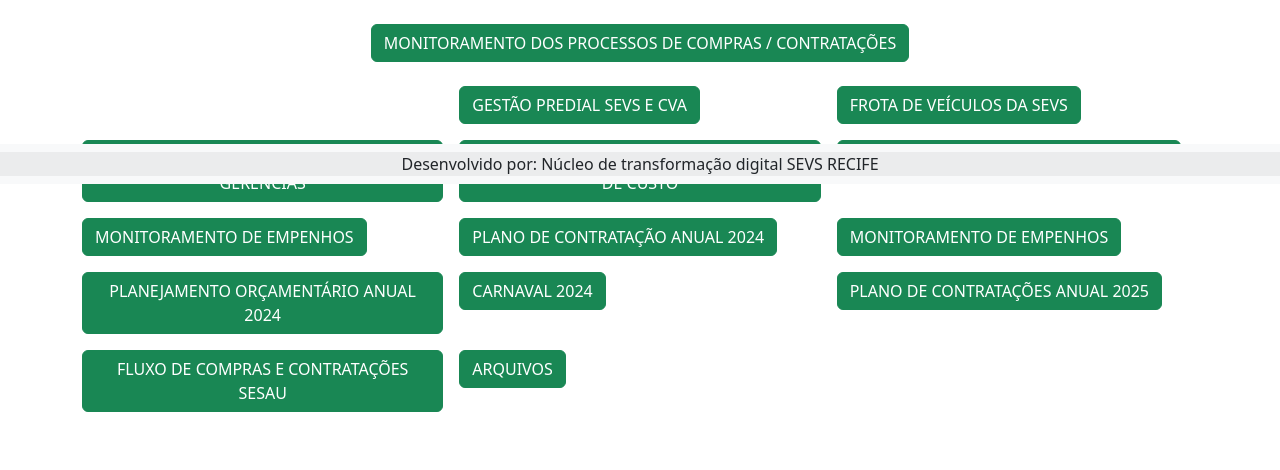
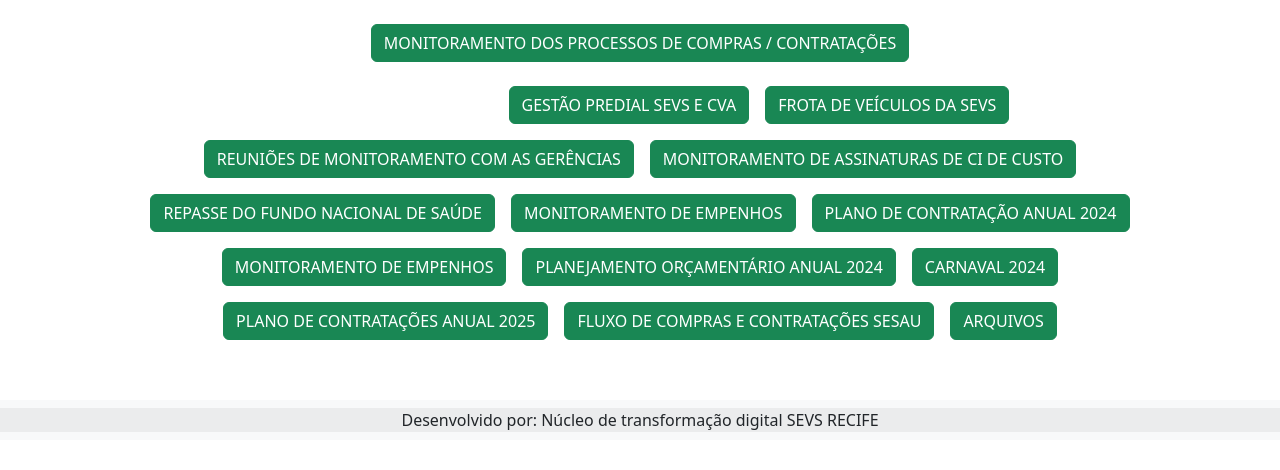
Before and after one commit to sevsrecife/gerenciadecompras, a plain HTML site: page index.html in a window 1280 px wide. Shown: the part 616-1086 px from the top of the page. After the commit the page ends 1056 px from the top, so only its background shows below. Drawn offline with nearby package versions, Linux system fonts and the light colour scheme.

Commit message:
alinhamento
alinhamento dos botoes e remoção do footer fixed

```diff
--- a/index.html
+++ b/index.html
@@ -30,54 +30,27 @@
         </div>
 
         <div class="container mt-4">
-            <div class="row row-cols-1 row-cols-md-2 row-cols-lg-3 g-3">
-                <div class="col">
+            <div class="d-flex flex-wrap gap-3 justify-content-center">
                 <button type="button" class="btn btn- btn-block"><a href="https://docs.google.com/spreadsheets/d/1N477d_jT7_Ktyz6VSQs-FWMoB7CkWK25/edit?gid=1276631766#gid=1276631766" class="text-decoration-none text-white">GESTÃO DE PESSOAS SEVS</a></button>
-                </div>
-                <div class="col">
                 <button type="button" class="btn btn-success btn-block"><a href="https://docs.google.com/spreadsheets/d/12N9dEjnfM5h-2rh87Y-0Az-ww8KxTPqGQooV7Xtvtt4/edit?gid=0#gid=0" class="text-decoration-none text-white">GESTÃO PREDIAL SEVS E CVA</a></button>
-                </div>
-                <div class="col">
                 <button type="button" class="btn btn-success btn-block"><a href="https://docs.google.com/spreadsheets/d/1yhf4mo7UPele8vp-hYLrdf5ShOUxtjj_qHmdqWwcBzY/edit?gid=0#gid=0" class="text-decoration-none text-white">FROTA DE VEÍCULOS DA SEVS</a></button>
-                </div>
-                <div class="col">
                 <button type="button" class="btn btn-success btn-block"><a href="https://docs.google.com/spreadsheets/d/1f4hvpOqYX7V_kjxqOHx8H9eMO5SWXEPY7Tpby-RMge8/edit?gid=777082533#gid=777082533" class="text-decoration-none text-white">REUNIÕES DE MONITORAMENTO COM AS GERÊNCIAS</a></button>
-                </div>
-                <div class="col">
                 <button type="button" class="btn btn-success btn-block"><a href="https://docs.google.com/spreadsheets/d/1M-pz3E3di4X4JHlMoHgKQSFd5jKCgYjyZW3r1OVGO50/edit?gid=0#gid=0" class="text-decoration-none text-white">MONITORAMENTO DE ASSINATURAS DE CI DE CUSTO</a></button>
-                </div>
-                <div class="col">
                 <button type="button" class="btn btn-success btn-block"><a href="https://consultafns.saude.gov.br/#/consolidada" class="text-decoration-none text-white">REPASSE DO FUNDO NACIONAL DE SAÚDE</a></button>
-                </div>
-                <div class="col">
                 <button type="button" class="btn btn-success btn-block"><a href="https://docs.google.com/spreadsheets/d/1YT_g7JzcQT-q_GsQmRLlmGeGwpuGZj2JnOEfS-pb1i0/edit?gid=0#gid=0" class="text-decoration-none text-white">MONITORAMENTO DE EMPENHOS</a></button>
-                </div>
-                <div class="col">
                 <button type="button" class="btn btn-success btn-block"><a href="https://docs.google.com/spreadsheets/d/1P5KTj82B4uQmSO9w5kA5Z_Z7cDsEl70E/edit?gid=218510473#gid=218510473" class="text-decoration-none text-white">PLANO DE CONTRATAÇÃO ANUAL 2024</a></button>
-                </div>
-                <div class="col">
                 <button type="button" class="btn btn-success btn-block"><a href="https://docs.google.com/spreadsheets/d/1YT_g7JzcQT-q_GsQmRLlmGeGwpuGZj2JnOEfS-pb1i0/edit?gid=0#gid=0" class="text-decoration-none text-white">MONITORAMENTO DE EMPENHOS</a></button>
-                </div>
-                <div class="col">
                 <button type="button" class="btn btn-success btn-block"><a href="https://docs.google.com/spreadsheets/d/1WXtjlEsr11XER7y7wVQXrc6r7zVGbGMk/edit?gid=2051333977#gid=2051333977" class="text-decoration-none text-white">PLANEJAMENTO ORÇAMENTÁRIO ANUAL 2024</a></button>
-                </div>
-                <div class="col">
                 <button type="button" class="btn btn-success btn-block"><a href="https://datahub.recife.pe.gov.br/carnaval/login" class="text-decoration-none text-white">CARNAVAL 2024</a></button>
-                </div>
-                <div class="col">
                 <button type="button" class="btn btn-success btn-block"><a href="https://docs.google.com/spreadsheets/d/1PJMuczau1FgXUc585olK6yKWUKNK_43GfOjmYhq6XCc/edit?gid=512511004#gid=512511004" class="text-decoration-none text-white">PLANO DE CONTRATAÇÕES ANUAL 2025</a></button>
-                </div>
-                <div class="col">
                 <button type="button" class="btn btn-success btn-block"><a href="https://onedrive.live.com/?id=0397D4E675529729%21s96e0470c2b30418ba1f3fb0759846e50&cid=0397d4e675529729&ithint=file%2Cpdf" class="text-decoration-none text-white">FLUXO DE COMPRAS E CONTRATAÇÕES SESAU</a></button>
-                </div>
-                <div class="col">
-                    <button type="button" class="btn btn-success btn-block"><a href="https://onedrive.live.com/?redeem=aHR0cHM6Ly8xZHJ2Lm1zL2YvYy8wMzk3ZDRlNjc1NTI5NzI5L0VoYzBqeGRpMkZaQ2x0R1ZPcXpyN25BQmhYaUVvQ3JuRmFoS0w3azVoRVNTTWc%5FZT1WbEdBVWE&id=0397D4E675529729%21s178f3417d862425696d1953aacebee70&cid=0397D4E675529729" class="text-decoration-none text-white">ARQUIVOS</a></button>
+                <button type="button" class="btn btn-success btn-block"><a href="https://onedrive.live.com/?redeem=aHR0cHM6Ly8xZHJ2Lm1zL2YvYy8wMzk3ZDRlNjc1NTI5NzI5L0VoYzBqeGRpMkZaQ2x0R1ZPcXpyN25BQmhYaUVvQ3JuRmFoS0w3azVoRVNTTWc%5FZT1WbEdBVWE&id=0397D4E675529729%21s178f3417d862425696d1953aacebee70&cid=0397d4e675529729" class="text-decoration-none text-white">ARQUIVOS</a></button>
             </div>
         </div>
-        </div>
+
     </main>
 
-    <footer class="bg-body-tertiary text-center py-2 fixed-bottom">
+    <footer class="bg-body-tertiary text-center py-2">
         <div class="text-center" style="background-color: rgba(0, 0, 0, 0.05);">
             Desenvolvido por: Núcleo de transformação digital SEVS RECIFE
         </div>
```
Lines whose indentation alone changed are shown as unchanged.
